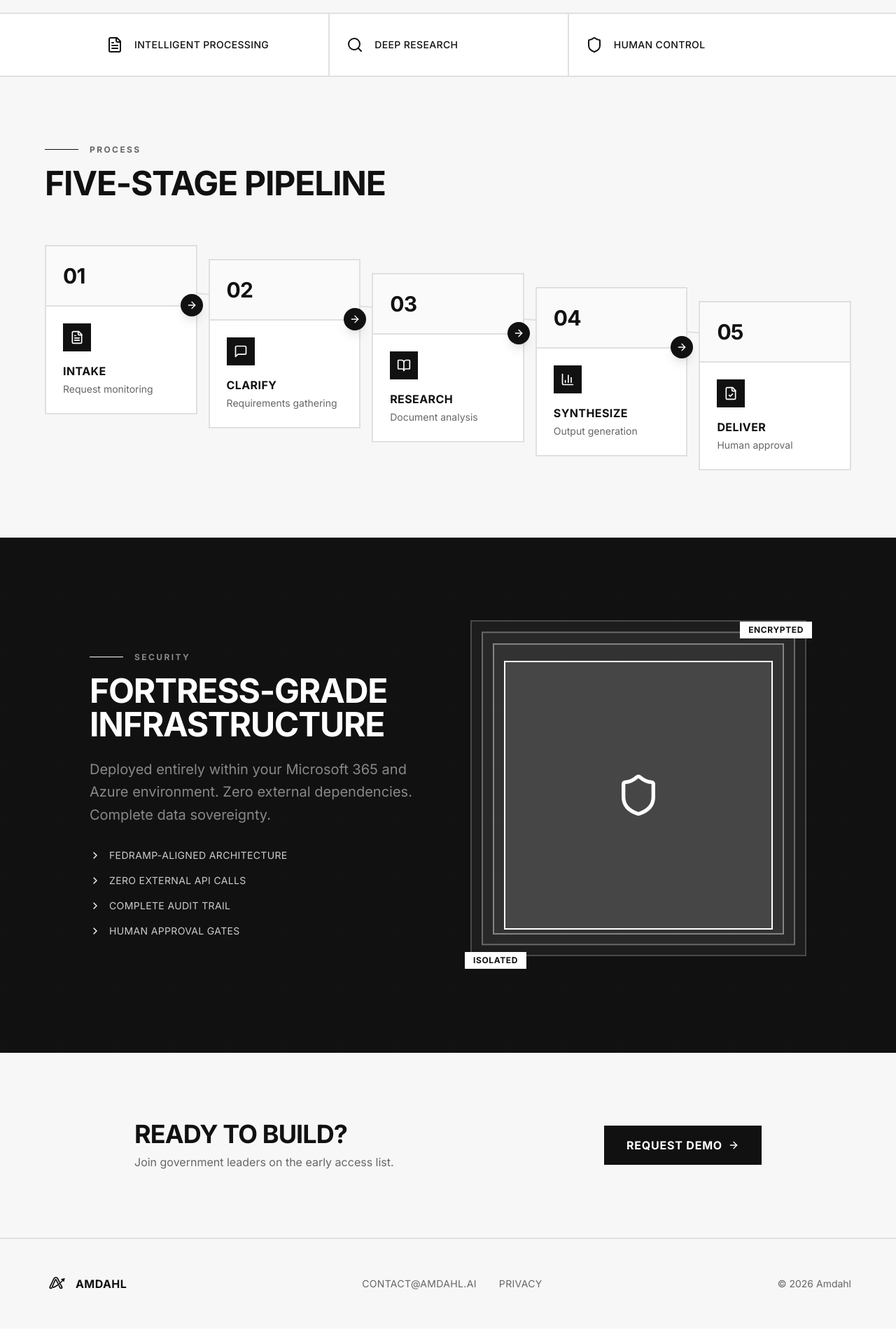
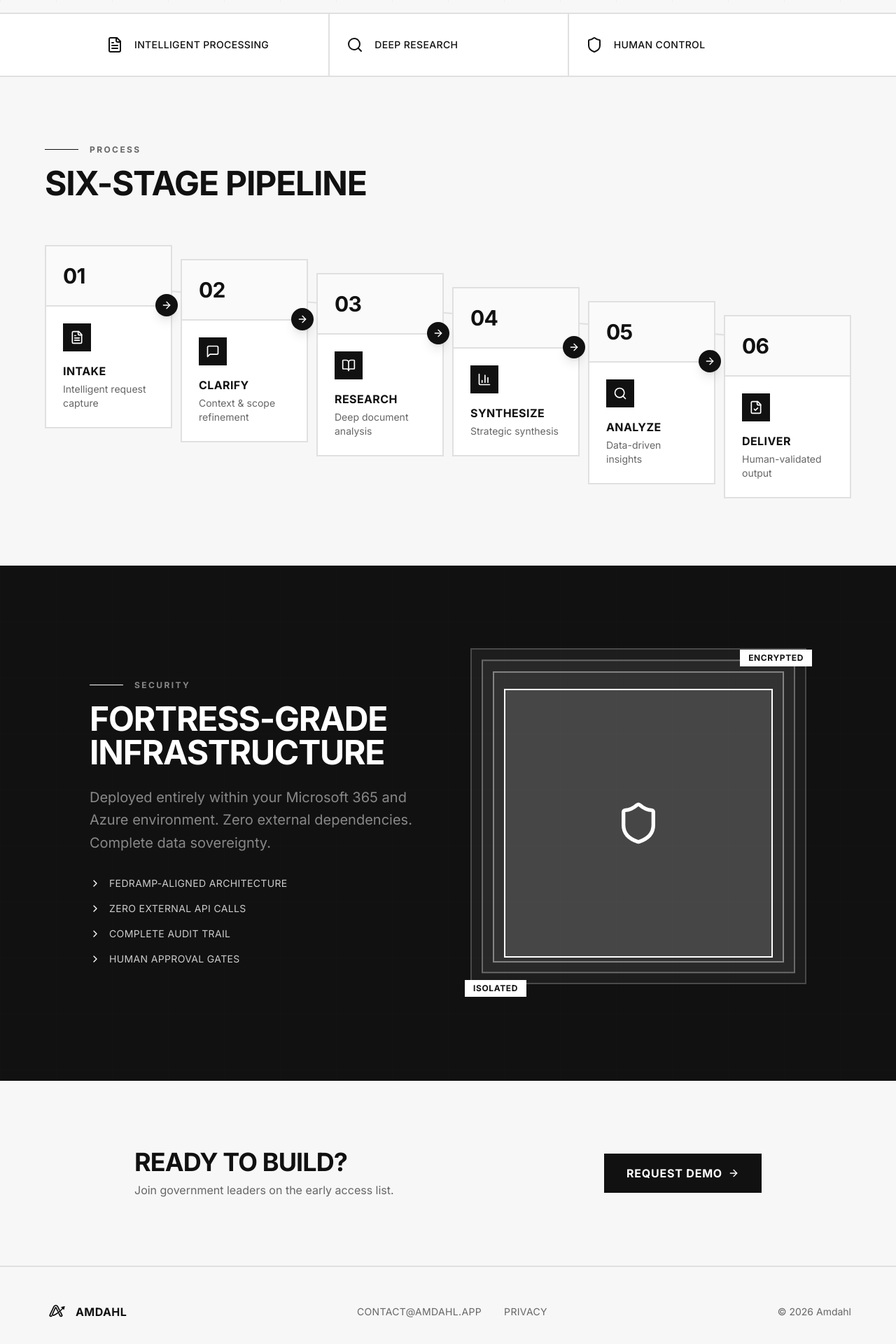
Before and after one commit to AaravMohanty/Amdahl-Website, a React (Vite) app: page / in a window 1280 px wide. Shown: the part 797-2717 px from the top of the page at 70% size. Before the commit the page ends 2695 px from the top, so only its background shows below. Built offline with nearby package versions, Linux system fonts and the light colour scheme.

Commit message:
Update to 6-stage pipeline, change contact to amdahl.app, improve wording

```diff
--- a/src/pages/Home.tsx
+++ b/src/pages/Home.tsx
@@ -17,11 +17,12 @@ export default function Home() {
   }
 
   const workflowSteps = [
-    { phase: '01', label: 'INTAKE', desc: 'Request monitoring', icon: FileText },
-    { phase: '02', label: 'CLARIFY', desc: 'Requirements gathering', icon: MessageSquare },
-    { phase: '03', label: 'RESEARCH', desc: 'Document analysis', icon: BookOpen },
-    { phase: '04', label: 'SYNTHESIZE', desc: 'Output generation', icon: BarChart3 },
-    { phase: '05', label: 'DELIVER', desc: 'Human approval', icon: FileCheck }
+    { phase: '01', label: 'INTAKE', desc: 'Intelligent request capture', icon: FileText },
+    { phase: '02', label: 'CLARIFY', desc: 'Context & scope refinement', icon: MessageSquare },
+    { phase: '03', label: 'RESEARCH', desc: 'Deep document analysis', icon: BookOpen },
+    { phase: '04', label: 'SYNTHESIZE', desc: 'Strategic synthesis', icon: BarChart3 },
+    { phase: '05', label: 'ANALYZE', desc: 'Data-driven insights', icon: Search },
+    { phase: '06', label: 'DELIVER', desc: 'Human-validated output', icon: FileCheck }
   ]
 
   return (
@@ -258,7 +259,7 @@ export default function Home() {
                   </div>
                   <div className="absolute bottom-8 right-6 opacity-10">
                     <svg width="60" height="30" viewBox="0 0 60 30" fill="none">
-                      <path d="M0 25 L10 20 L20 22 L30 15 L40 18 L50 10 L60 5" stroke="white" strokeWidth="2" fill="none"/>
+                      <path d="M0 25 L10 20 L20 22 L30 15 L40 18 L50 10 L60 5" stroke="white" strokeWidth="2" fill="none" />
                     </svg>
                   </div>
                   <div>
@@ -310,7 +311,7 @@ export default function Home() {
               <span className="text-xs font-bold tracking-[0.2em] uppercase text-[#666]">Process</span>
             </div>
             <h2 className="text-4xl md:text-5xl font-bold tracking-tight uppercase">
-              Five-stage pipeline
+              Six-stage pipeline
             </h2>
           </motion.div>
 
@@ -319,7 +320,7 @@ export default function Home() {
             {/* Connection line (visible on desktop) */}
             <div className="hidden md:block absolute top-[60px] left-[10%] right-[10%] h-0.5 bg-[#e0e0e0]" style={{ transform: 'rotate(4.5deg)', transformOrigin: 'left center' }} />
 
-            <div className="grid md:grid-cols-5 gap-4">
+            <div className="grid md:grid-cols-6 gap-3">
               {workflowSteps.map((step, i) => (
                 <motion.div
                   key={step.phase}
@@ -509,7 +510,7 @@ export default function Home() {
             <span className="font-bold uppercase tracking-wide">Amdahl</span>
           </div>
           <div className="flex items-center gap-8 text-sm text-[#666] uppercase tracking-wide">
-            <a href="mailto:contact@amdahl.ai" className="hover:text-[#111] transition-colors">contact@amdahl.ai</a>
+            <a href="mailto:contact@amdahl.app" className="hover:text-[#111] transition-colors">contact@amdahl.app</a>
             <a href="/privacy" className="hover:text-[#111] transition-colors">Privacy</a>
           </div>
           <div className="text-sm text-[#666]">
```
